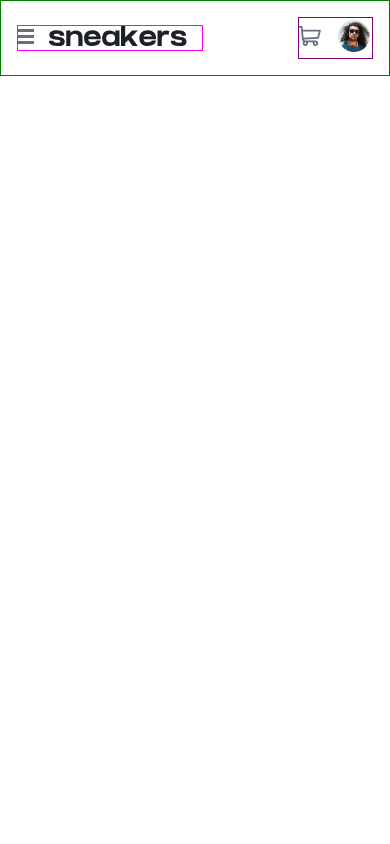
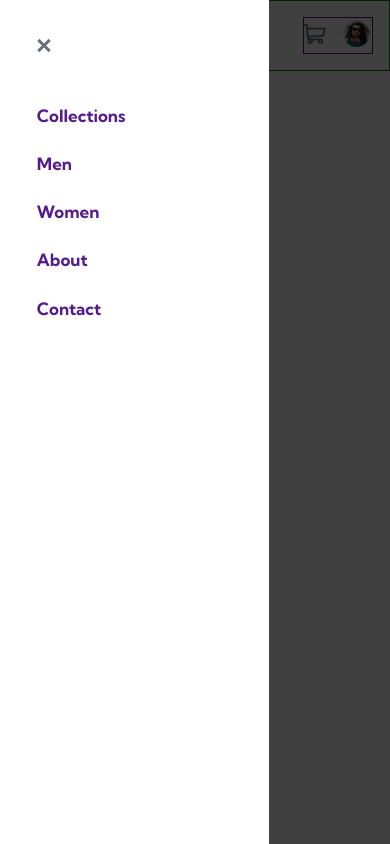
Before and after one commit to ravindra135/FrontEndMentor-ecommerce-product-page-main, a plain HTML site: page index.html in a window 390 px wide. Both pictures are taken after a click on the picture 26 px from the left and 36 px from the top of the page. Drawn offline with Linux system fonts and the light colour scheme.

Commit message:
navbar mobile, open and close with animation

```diff
--- a/app.js
+++ b/app.js
@@ -0,0 +1,26 @@
+// Variables
+const menuOpenBtn = document.getElementById('hamberger-menu-open');
+const slideMenu = document.getElementById('menu-mobile');
+const menuCloseBtn = document.getElementById('hamberger-menu-close')
+
+
+/* NavBar Open & Close */
+menuOpenBtn.addEventListener('click', menuOpen);
+menuCloseBtn.addEventListener('click', menuClose);
+
+function menuOpen() {
+    slideMenu.style.animation = 'slide-in .6s';
+    slideMenu.classList.toggle('open');
+    if(slideMenu.classList.contains('open')) {
+        document.querySelector('nav').classList.toggle('menuOpen');
+    }
+}
+
+function menuClose() {
+    slideMenu.style.animation = 'slide-out .4s';
+    slideMenu.classList.toggle('open');
+    if(!slideMenu.classList.contains('open')) {
+        document.querySelector('nav').classList.toggle('menuOpen');
+    }
+}
+/* NavBar Open & Close Ends Here */
--- a/index.html
+++ b/index.html
@@ -19,13 +19,23 @@
     <header>
       <div class="menu-brand-group">
         <div class="menu-btn">
-          <img src="./images/icon-menu.svg" alt="">
+          <img id="hamberger-menu-open" src="./images/icon-menu.svg" alt="">
         </div>
         <div class="brand">
           <img src="./images/logo.svg" alt="">
         </div>
         <nav>
-          <!-- Nav Goes Here -->
+          <div id="menu-mobile" class="slide-menu">
+            <img id="hamberger-menu-close" src="./images/icon-close.svg" alt="">
+
+            <ul>
+              <li><a href="">Collections</a></li>
+              <li><a href="">Men</a></li>
+              <li><a href="">Women</a></li>
+              <li><a href="">About</a></li>
+              <li><a href="">Contact</a></li>
+            </ul>
+          </div>
         </nav>
       </div>
       <div class="avatar-cart-group">
@@ -39,5 +49,6 @@
       </div>
     </header>
   </div>
+  <script src="./app.js"></script>
 </body>
 </html>
--- a/style.css
+++ b/style.css
@@ -12,7 +12,7 @@
     --grayish-blue: hsl(220, 14%, 75%);
     --light-grayish-blue: hsl(223, 64%, 98%);
     --clr-white: hsl(0, 0%, 100%);
-    --clr-black: hsl(0, 0%, 0%); //(with 75% opacity for lightbox background)
+    --clr-black: hsl(0, 0%, 0%, 0.75); //(with 75% opacity for lightbox background)
 }
 
 * {
@@ -30,8 +30,10 @@ body {
 .mob-padd {
     padding: 0 1rem;
 }
+.hidden {
+    display: none;
+}
 /* Header */
-
 header {
     border: 1px solid green;
     display: flex;
@@ -47,6 +49,64 @@ header {
     gap: 15px;
 }
 
+nav.menuOpen {
+    background-color: var(--clr-black);
+    position: fixed;
+    top: 0;
+    left: 0;
+    right: 0;
+    height: 100vh;
+}
+
+nav .slide-menu {
+    position: absolute;
+    top: 0;
+    left: -270px;
+    background-color: var(--clr-white);
+    height: 100%;
+    width: 50vw;
+    padding: 2.3rem;
+}
+
+@keyframes slide-in {
+    0% {
+        left: -270px;
+        opacity: 0%;
+    }
+    100% {
+        left: 0;
+        opacity: 100%;
+    }
+}
+
+@keyframes slide-out {
+    0% {
+        left: 0;
+        opacity: 100%;
+    }
+    100% {
+        left: -270px;
+        opacity: 0%;
+    }
+}
+
+nav .slide-menu.open {
+    left: 0;
+}
+
+nav .slide-menu ul {
+    list-style: none;
+    margin-top: 3rem;
+}
+nav .slide-menu ul li {
+    margin-top: 1.7rem;
+}
+nav .slide-menu ul li a {
+    text-decoration: none;
+    font-weight: 700;
+    font-size: 17px;
+}
+
 .avatar-cart-group {
     border: 1px solid purple;
     display: flex;
@@ -54,7 +114,7 @@ header {
     gap: 15px;
 }
 .avatar-cart-group .avatar img {
-    width: 2rem;
+    width: 1.7rem;
     border: 2px solid transparent;
     cursor: pointer;
 }
```
